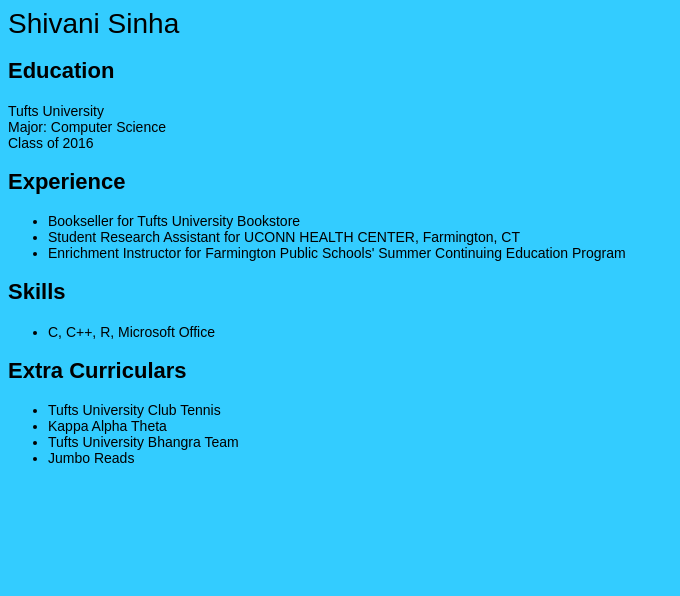
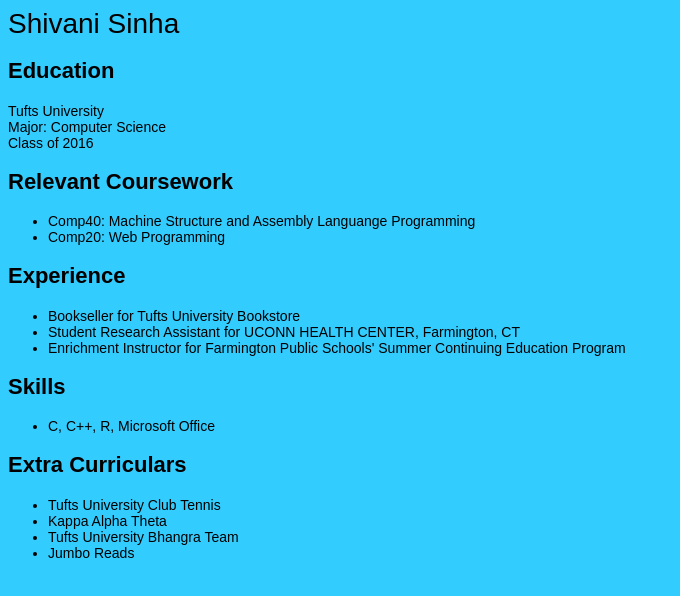
Before and after one commit to ssinha02/ssinha02.github.io, a plain HTML site: page resume.html in a window 1280 px wide. Shown: the whole page, without its empty margins (0-680 px from the left). Drawn offline with Linux system fonts and the light colour scheme.

Commit message:
updated resume.html

```diff
--- a/resume.html
+++ b/resume.html
@@ -11,6 +11,11 @@
 		<div id = "title">Shivani Sinha</div>
 			<h2>Education</h2>
 				<p>Tufts University<br/>Major: Computer Science<br/> Class of 2016</p>
+			<h2>Relevant Coursework</h2>
+				<ul>
+					<li>Comp40: Machine Structure and Assembly Languange Programming</li>
+					<li>Comp20: Web Programming</li>
+				</ul>
 			<h2>Experience</h2>
 				<ul>
 					<li>Bookseller for Tufts University Bookstore</li>
```
